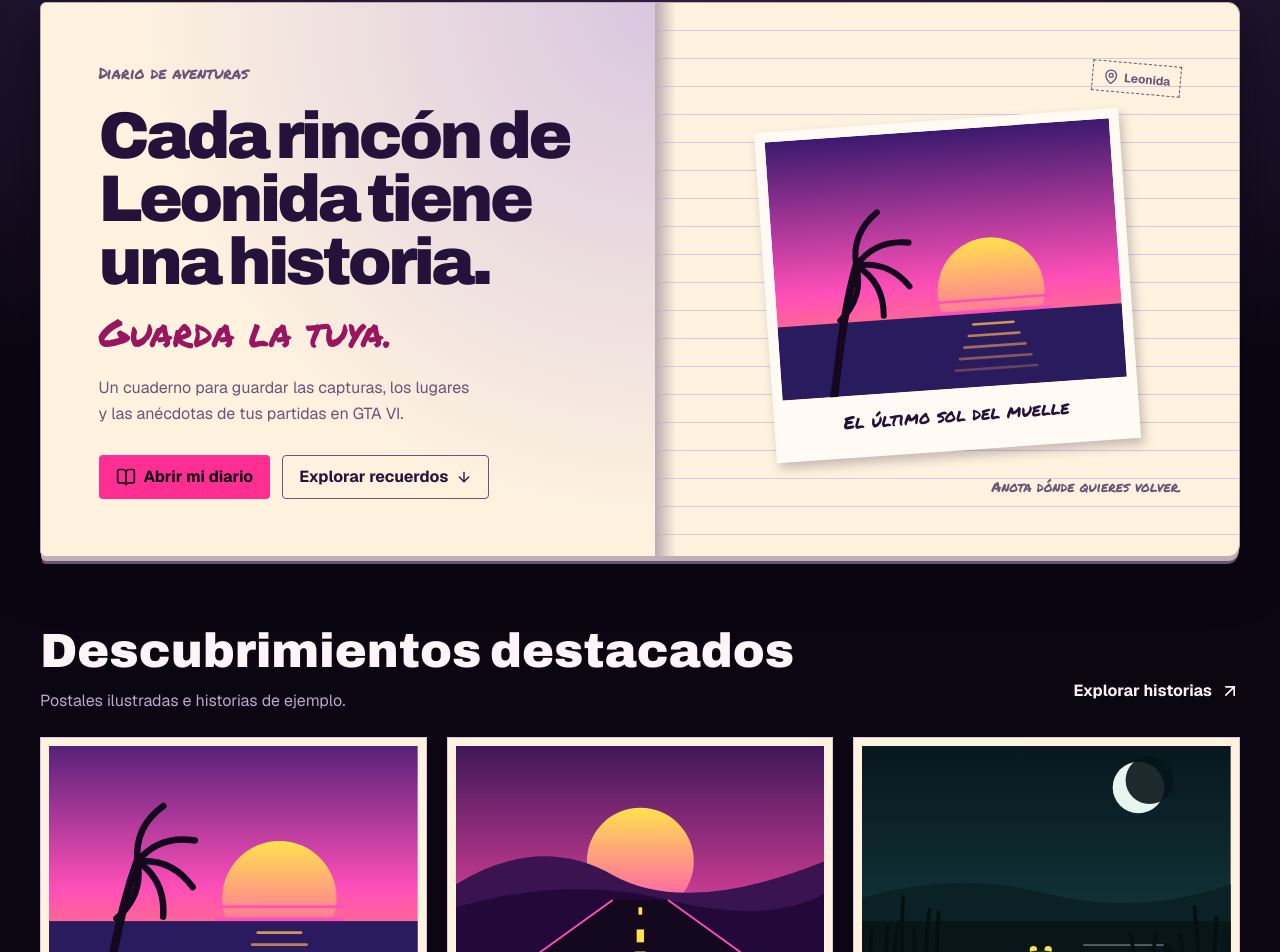
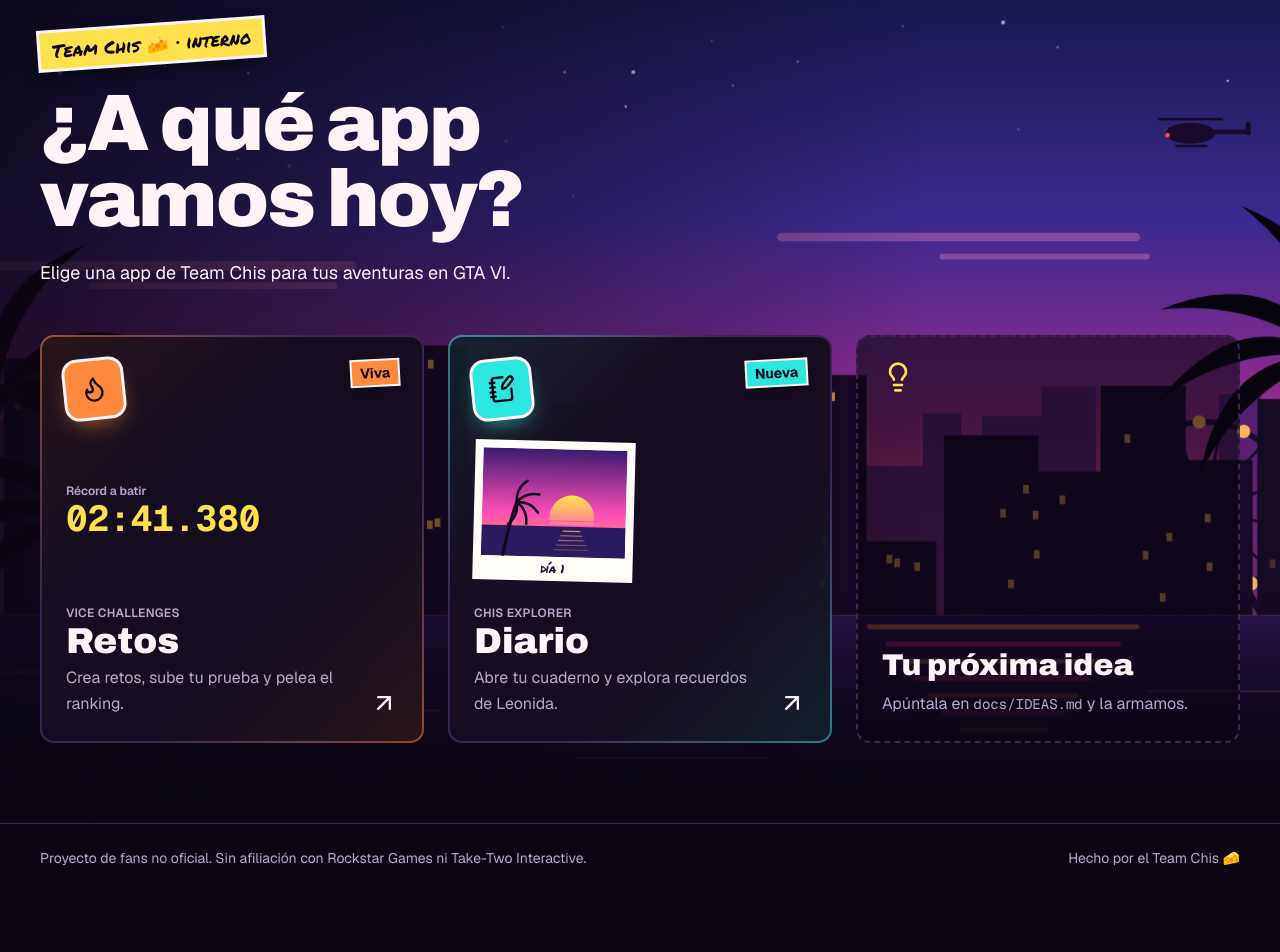
Before and after one commit to Johguxo/vice-challenge, a Next.js app: page / in a window 1280 px wide. Shown: the part 118-1070 px from the top of the page. After the commit the page ends 1010 px from the top, so only its background shows below. Built offline with nearby package versions, Linux system fonts and the light colour scheme.

Commit message:
Restaura la portada como selector de apps

```diff
--- a/app/opengraph-image.tsx
+++ b/app/opengraph-image.tsx
@@ -1,6 +1,6 @@
 import { ImageResponse } from "next/og";
 
-export const alt = "CHIS Explorer. Cada rincón de Leonida tiene una historia. Guarda la tuya.";
+export const alt = "Team Chis. Elige entre Retos y Diario.";
 export const size = { width: 1200, height: 630 };
 export const contentType = "image/png";
 
@@ -9,11 +9,9 @@ export default function Image() {
     <div style={{ display: "flex", width: "100%", height: "100%", background: "#24123a", padding: 56 }}>
       <div style={{ display: "flex", flex: 1, borderRadius: 16, background: "#fff3df", color: "#24123a", padding: 48 }}>
         <div style={{ display: "flex", flexDirection: "column", width: 590, justifyContent: "center" }}>
-          <div style={{ fontSize: 26, color: "#6a5479", marginBottom: 20 }}>CHIS Explorer</div>
-          <div style={{ fontSize: 59, fontWeight: 800, lineHeight: 1.05 }}>
-            Cada rincón de Leonida tiene una historia.
-          </div>
-          <div style={{ fontSize: 33, color: "#a41660", marginTop: 18 }}>Guarda la tuya.</div>
+          <div style={{ fontSize: 26, color: "#6a5479", marginBottom: 20 }}>Team Chis</div>
+          <div style={{ fontSize: 59, fontWeight: 800, lineHeight: 1.05 }}>¿A qué app vamos hoy?</div>
+          <div style={{ fontSize: 33, color: "#a41660", marginTop: 18 }}>Vice Challenges y CHIS Explorer</div>
         </div>
         <div
           style={{
@@ -50,9 +48,7 @@ export default function Image() {
               style={{ position: "absolute", inset: "182px 0 0", background: "linear-gradient(#398081, #24123a)" }}
             />
           </div>
-          <div style={{ display: "flex", justifyContent: "center", fontSize: 21, paddingTop: 12 }}>
-            Diario de aventuras
-          </div>
+          <div style={{ display: "flex", justifyContent: "center", fontSize: 21, paddingTop: 12 }}>Retos y Diario</div>
         </div>
       </div>
     </div>,
--- a/app/page.tsx
+++ b/app/page.tsx
@@ -1,95 +1,118 @@
-import { ArrowDown, ArrowUpRight, BookOpen, MapPin } from "lucide-react";
+import { ArrowUpRight, Flame, Lightbulb, NotebookPen } from "lucide-react";
+import type { Metadata } from "next";
 import Link from "next/link";
+import { HeroScene } from "@/components/hero-scene";
 import { Postcard } from "@/components/journal/postcard";
 
-const discoveries = [
+export const metadata: Metadata = {
+  description: "Elige entre Vice Challenges y el diario de aventuras de Team Chis.",
+};
+
+// El hub ofrece un acceso por app. Ver docs/IDEAS.md.
+const apps = [
   {
-    scene: "playa",
-    title: "El último sol del muelle",
-    author: "mar_de_fondo",
-    note: "Paré un momento. Me quedé hasta que oscureció.",
+    href: "/challenges",
+    name: "Retos",
+    brand: "Vice Challenges",
+    description: "Crea retos, sube tu prueba y pelea el ranking.",
+    status: "Viva",
+    icon: Flame,
+    mode: "speed",
+    preview: "challenges",
   },
   {
-    scene: "carretera",
-    title: "Un desvío al amanecer",
-    author: "luna_costera",
-    note: "La mejor parte del viaje fue tomar el camino largo.",
-  },
-  {
-    scene: "pantano",
-    title: "Luces sobre el agua",
-    author: "ruta_neon",
-    note: "Volvería al pantano solo por ver ese reflejo.",
+    href: "/journal",
+    name: "Diario",
+    brand: "CHIS Explorer",
+    description: "Abre tu cuaderno y explora recuerdos de Leonida.",
+    status: "Nueva",
+    icon: NotebookPen,
+    mode: "community",
+    preview: "journal",
   },
 ] as const;
 
-export default function Home() {
+export default function Hub() {
   return (
-    <main id="contenido" className="chis-home">
-      <section className="page-frame pt-8 pb-12 sm:pt-14 sm:pb-16" aria-labelledby="home-title">
-        <div className="chis-book">
-          <div className="chis-sheet chis-cover">
-            <p className="text-paper-muted font-marker text-sm sm:text-base">Diario de aventuras</p>
-            <h1 id="home-title" className="chis-title mt-5">
-              Cada rincón de Leonida tiene una historia.
+    <main id="contenido" className="hero relative isolate flex-1 overflow-hidden">
+      <HeroScene />
+      <div aria-hidden="true" className="hero-shade" />
+      <div className="page-frame relative pt-12 pb-20 sm:pt-16 lg:pt-20">
+        <p className="sticker bg-marker text-night font-marker inline-block px-3 py-1 text-lg">
+          Team Chis 🧀 · interno
+        </p>
+        <h1 className="font-display font-wide mt-6 text-[clamp(2.5rem,7vw,5rem)] leading-[0.95] font-black tracking-tight">
+          <span className="hero-line block" style={{ "--i": 0 } as React.CSSProperties}>
+            ¿A qué app
+          </span>
+          <span className="hero-line block" style={{ "--i": 1 } as React.CSSProperties}>
+            vamos hoy?
+          </span>
         </h1>
-            <p className="chis-hand mt-4">Guarda la tuya.</p>
-            <p className="text-paper-muted mt-5 max-w-[36ch] leading-relaxed">
-              Un cuaderno para guardar las capturas, los lugares y las anécdotas de tus partidas en GTA VI.
+        <p className="hero-line mt-5 max-w-[42ch] text-lg leading-relaxed" style={{ "--i": 2 } as React.CSSProperties}>
+          Elige una app de Team Chis para tus aventuras en GTA VI.
         </p>
-            <div className="mt-7 flex flex-wrap items-center gap-3">
-              <Link href="/journal" className="action chis-primary">
-                <BookOpen aria-hidden="true" className="size-5" /> Abrir mi diario
-              </Link>
-              <a href="#recuerdos" className="action chis-secondary">
-                Explorar recuerdos <ArrowDown aria-hidden="true" className="size-4" />
-              </a>
-            </div>
-          </div>
-          <div className="chis-sheet chis-illustration">
-            <div className="chis-postmark">
-              <MapPin aria-hidden="true" className="size-4" /> Leonida
-            </div>
-            <figure className="chis-hero-photo">
-              <span className="chis-photo-tape" aria-hidden="true" />
-              <Postcard scene="playa" seed="chis-cover" className="block aspect-[4/3] w-full" />
-              <figcaption className="font-marker px-2 py-3 text-center text-lg">El último sol del muelle</figcaption>
-            </figure>
-            <p className="chis-margin-note font-marker text-sm">Anota dónde quieres volver.</p>
-          </div>
-        </div>
-      </section>
 
-      <section
-        id="recuerdos"
-        className="page-frame chis-discoveries scroll-mt-24 pb-14 sm:pb-20"
-        aria-labelledby="discoveries-title"
+        <nav aria-label="Selector de apps">
+          <ul className="mt-12 grid gap-6 md:grid-cols-2 lg:grid-cols-3">
+            {apps.map(({ href, name, brand, description, status, icon: Icon, mode, preview }, i) => (
+              <li key={href} className="hero-line" style={{ "--i": 3 + i } as React.CSSProperties}>
+                <Link
+                  href={href}
+                  data-mode={mode}
+                  className="challenge-card app-tile group flex h-full min-h-80 flex-col overflow-hidden rounded-[14px] p-6"
                 >
-        <div className="flex flex-wrap items-end justify-between gap-3">
-          <div>
-            <h2 id="discoveries-title" className="font-display text-3xl leading-tight font-black sm:text-5xl">
-              Descubrimientos destacados
-            </h2>
-            <p className="text-ink-muted mt-2">Postales ilustradas e historias de ejemplo.</p>
-          </div>
-          <Link href="/journal/stories" className="chis-dark-link">
-            Explorar historias <ArrowUpRight aria-hidden="true" className="size-5" />
-          </Link>
-        </div>
-        <ul className="mt-6 grid gap-5 sm:grid-cols-2 lg:grid-cols-3">
-          {discoveries.map(({ scene, title, author, note }) => (
-            <li key={scene}>
-              <Link href={`/journal/${author}`} className="chis-discovery">
-                <Postcard scene={scene} seed={author} className="block aspect-[16/10] w-full" />
-                <div className="px-3 pt-4 pb-3">
-                  <h3 className="font-marker text-xl">{title}</h3>
-                  <p className="text-paper-muted mt-2 leading-relaxed">{note}</p>
-                </div>
+                  <span className="flex items-start justify-between gap-4">
+                    <span className="app-icon grid size-14 place-items-center rounded-xl">
+                      <Icon aria-hidden="true" className="text-night size-7" />
+                    </span>
+                    <span className="sticker-sm mode-sticker text-night px-2 py-0.5 text-sm font-bold" data-mode={mode}>
+                      {status}
+                    </span>
+                  </span>
+                  <span className="app-preview mt-6 flex-1" aria-hidden="true">
+                    {preview === "challenges" ? (
+                      <span className="flex h-full flex-col justify-center">
+                        <span className="text-ink-muted text-xs font-semibold">Récord a batir</span>
+                        <span className="text-marker font-mono text-4xl font-bold tabular-nums">02:41.380</span>
+                      </span>
+                    ) : (
+                      <span className="flex h-full items-center">
+                        <span className="polaroid block w-40 -rotate-3">
+                          <Postcard scene="playa" seed="hub" className="block aspect-[4/3] w-full" />
+                          <span className="font-marker text-paper-ink block py-1 text-center text-xs">día 1</span>
+                        </span>
+                      </span>
+                    )}
+                  </span>
+                  <span className="mt-6 flex items-end justify-between gap-4">
+                    <span>
+                      <span className="text-ink-muted block text-xs font-semibold tracking-wide uppercase">
+                        {brand}
+                      </span>
+                      <span className="font-display font-wide block text-4xl font-black">{name}</span>
+                      <span className="text-ink-muted mt-1 block leading-relaxed">{description}</span>
+                    </span>
+                    <ArrowUpRight aria-hidden="true" className="card-arrow text-ink size-7 shrink-0" />
+                  </span>
                 </Link>
               </li>
             ))}
+            <li className="hero-line" style={{ "--i": 5 } as React.CSSProperties}>
+              <a
+                href="https://github.com/Johguxo/vice-challenge/blob/main/docs/IDEAS.md"
+                className="idea-tile flex h-full min-h-48 flex-col justify-end gap-2 rounded-[14px] p-6 md:min-h-80"
+              >
+                <Lightbulb aria-hidden="true" className="text-marker mb-auto size-8" />
+                <span className="font-display font-wide text-3xl font-black">Tu próxima idea</span>
+                <span className="text-ink-muted leading-relaxed">
+                  Apúntala en <code className="font-mono text-sm">docs/IDEAS.md</code> y la armamos.
+                </span>
+              </a>
+            </li>
           </ul>
-      </section>
+        </nav>
+      </div>
     </main>
   );
 }
```
Also changed, not shown: 2 other files (tests, documents, lock files or other folders). Lines whose indentation alone changed are shown as unchanged.
